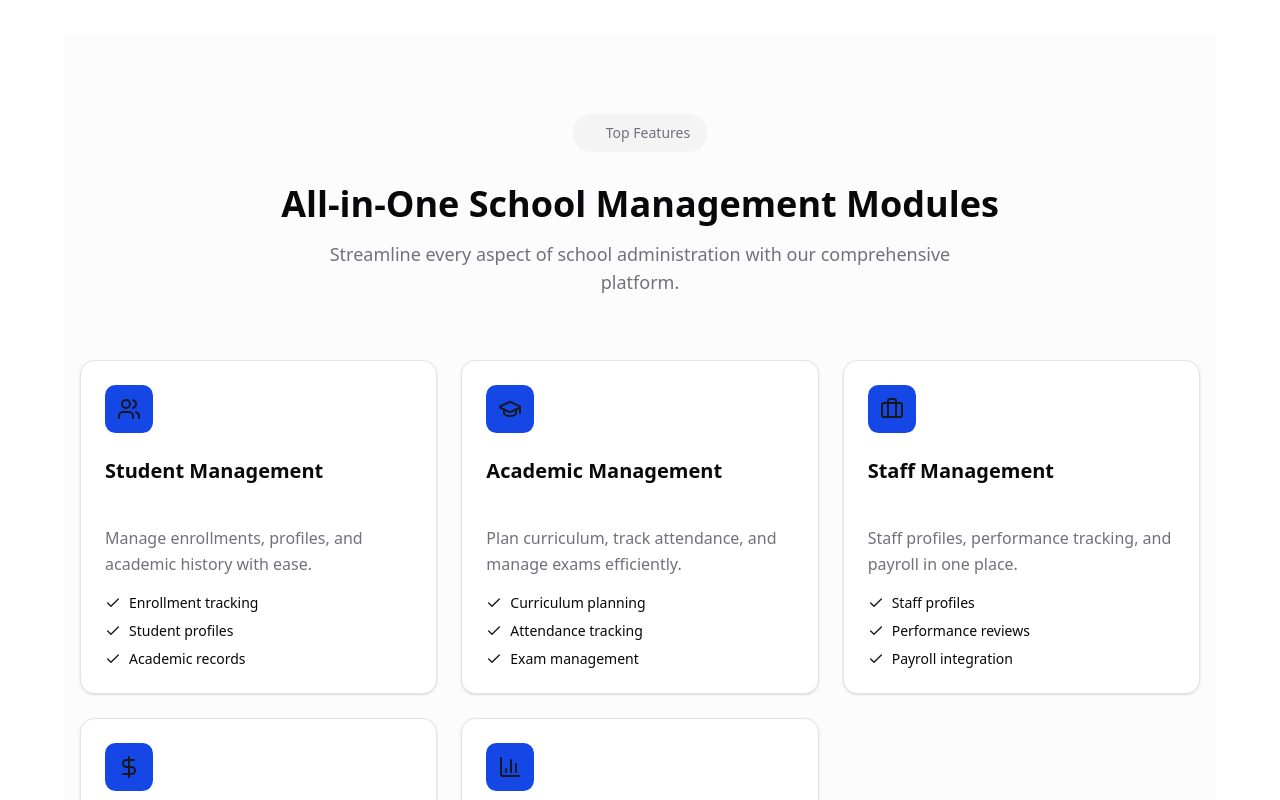
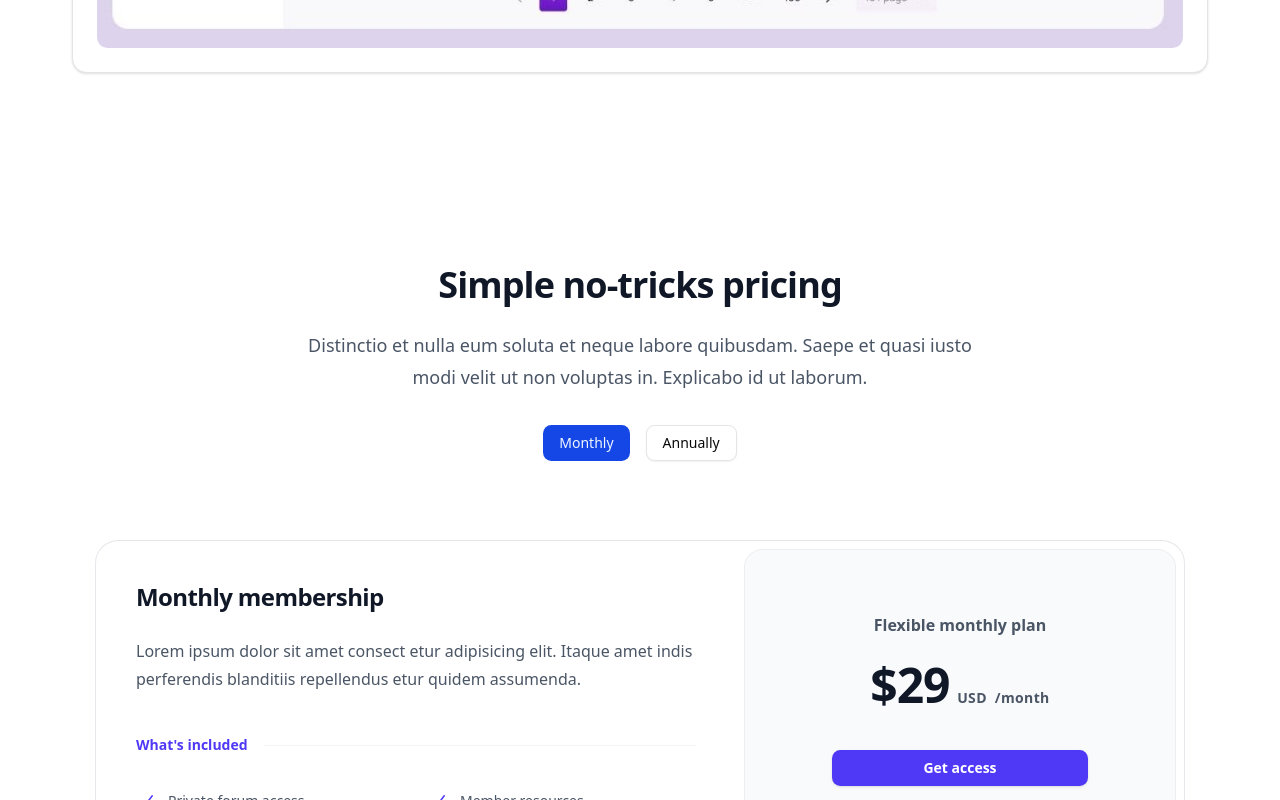
Before and after one commit to a10group/sisn, a Next.js app: page / in a window 1280 px wide. Shown: the part 2000-2800 px from the top of the page. Built offline with nearby package versions, Linux system fonts and the light colour scheme.

Commit message:
Update to home page

```diff
--- a/app/(public)/layout.tsx
+++ b/app/(public)/layout.tsx
@@ -1,11 +1,13 @@
 import React, { ReactNode } from "react";
 import SiteHeader from "@/components/site-header";
+import SiteFooter from "@/components/frontend/site-footer";
 
 const DashboardLayout = ({ children }: { children: ReactNode }) => {
   return (
     <div>
       <SiteHeader />
       {children}
+      <SiteFooter />
     </div>
   );
 };
--- a/app/(public)/page.tsx
+++ b/app/(public)/page.tsx
@@ -3,7 +3,7 @@ import { HeroSection } from "@/components/frontend/hero-section";
 import LogoCloud from "@/components/frontend/logoCloud";
 import { DashboardPreview } from "@/components/frontend/dashboard-preview";
 import { FeaturesSection } from "@/components/frontend/features-section";
-import SiteFooter from "@/components/frontend/site-footer";
+import Pricing from "@/components/frontend/pricing";
 
 const Page = () => {
   return (
@@ -11,8 +11,8 @@ const Page = () => {
       <HeroSection />
       <LogoCloud />
       <DashboardPreview />
+      <Pricing />
       <FeaturesSection />
-      <SiteFooter />
     </main>
   );
 };
--- a/components/frontend/hero-section.tsx
+++ b/components/frontend/hero-section.tsx
@@ -1,13 +1,17 @@
 import { Button } from "@/components/ui/button";
 import { ArrowRight } from "lucide-react";
 import SmallTitle from "@/components/frontend/small-title";
+import { StarIcon } from "@/icons/title";
 
 export function HeroSection() {
   return (
-    <section className="relative min-h-[80vh] flex items-center justify-center bg-background px-4">
-      <div className="max-w-3xl mx-auto text-center">
+    <section className="relative min-h-screen flex items-center justify-center bg-muted-foreground px-4">
+      <div className="max-w-3xl mx-auto text-center bg-muted-foreground">
         {/* Badge */}
-        <SmallTitle title="Welcome to SISN" />
+        <SmallTitle
+          title="Welcome to SISN"
+          icon={<StarIcon className="h-4 w-4 text-yellow-400" />}
+        />
 
         {/* Main Headline */}
         <h1 className="text-4xl md:text-5xl lg:text-6xl font-bold tracking-tight text-foreground mb-6 text-balance">
--- /dev/null
+++ b/components/frontend/pricing.tsx
@@ -0,0 +1,155 @@
+"use client";
+
+import React, { useState } from "react";
+import { Button } from "@/components/ui/button";
+
+export default function Pricing() {
+  const [isAnnual, setIsAnnual] = useState(false);
+
+  const monthlyPrice = 29;
+  const annualPrice = 349;
+
+  return (
+    <div className="bg-white py-24 sm:py-32">
+      <div className="mx-auto max-w-7xl px-6 lg:px-8">
+        <div className="mx-auto max-w-2xl sm:text-center">
+          <h2 className="text-3xl font-bold tracking-tight text-gray-900 sm:text-4xl">
+            Simple no-tricks pricing
+          </h2>
+          <p className="mt-6 text-lg leading-8 text-gray-600">
+            Distinctio et nulla eum soluta et neque labore quibusdam. Saepe et
+            quasi iusto modi velit ut non voluptas in. Explicabo id ut laborum.
+          </p>
+        </div>
+        <div className="mx-auto mt-8 flex justify-center space-x-4">
+          <Button
+            variant={isAnnual ? "outline" : "default"}
+            onClick={() => setIsAnnual(false)}
+          >
+            Monthly
+          </Button>
+          <Button
+            variant={isAnnual ? "default" : "outline"}
+            onClick={() => setIsAnnual(true)}
+          >
+            Annually
+          </Button>
+        </div>
+        <div className="mx-auto mt-16 max-w-2xl rounded-3xl ring-1 ring-gray-200 sm:mt-20 lg:mx-0 lg:flex lg:max-w-none">
+          <div className="p-8 sm:p-10 lg:flex-auto">
+            <h3 className="text-2xl font-bold tracking-tight text-gray-900">
+              {isAnnual ? "Annual" : "Monthly"} membership
+            </h3>
+            <p className="mt-6 text-base leading-7 text-gray-600">
+              Lorem ipsum dolor sit amet consect etur adipisicing elit. Itaque
+              amet indis perferendis blanditiis repellendus etur quidem
+              assumenda.
+            </p>
+            <div className="mt-10 flex items-center gap-x-4">
+              <h4 className="flex-none text-sm font-semibold leading-6 text-indigo-600">
+                What's included
+              </h4>
+              <div className="h-px flex-auto bg-gray-100"></div>
+            </div>
+            <ul
+              role="list"
+              className="mt-8 grid grid-cols-1 gap-4 text-sm leading-6 text-gray-600 sm:grid-cols-2 sm:gap-6"
+            >
+              <li className="flex gap-x-3">
+                <svg
+                  className="h-6 w-5 flex-none text-indigo-600"
+                  viewBox="0 0 20 20"
+                  fill="currentColor"
+                  aria-hidden="true"
+                >
+                  <path
+                    fillRule="evenodd"
+                    d="M16.704 4.153a.75.75 0 01.143 1.052l-8 10.5a.75.75 0 01-1.127.075l-4.5-4.5a.75.75 0 011.06-1.06l3.894 3.893 7.48-9.817a.75.75 0 011.05-.143z"
+                    clipRule="evenodd"
+                  />
+                </svg>
+                Private forum access
+              </li>
+              <li className="flex gap-x-3">
+                <svg
+                  className="h-6 w-5 flex-none text-indigo-600"
+                  viewBox="0 0 20 20"
+                  fill="currentColor"
+                  aria-hidden="true"
+                >
+                  <path
+                    fillRule="evenodd"
+                    d="M16.704 4.153a.75.75 0 01.143 1.052l-8 10.5a.75.75 0 01-1.127.075l-4.5-4.5a.75.75 0 011.06-1.06l3.894 3.893 7.48-9.817a.75.75 0 011.05-.143z"
+                    clipRule="evenodd"
+                  />
+                </svg>
+                Member resources
+              </li>
+              <li className="flex gap-x-3">
+                <svg
+                  className="h-6 w-5 flex-none text-indigo-600"
+                  viewBox="0 0 20 20"
+                  fill="currentColor"
+                  aria-hidden="true"
+                >
+                  <path
+                    fillRule="evenodd"
+                    d="M16.704 4.153a.75.75 0 01.143 1.052l-8 10.5a.75.75 0 01-1.127.075l-4.5-4.5a.75.75 0 011.06-1.06l3.894 3.893 7.48-9.817a.75.75 0 011.05-.143z"
+                    clipRule="evenodd"
+                  />
+                </svg>
+                Entry to annual conference
+              </li>
+              <li className="flex gap-x-3">
+                <svg
+                  className="h-6 w-5 flex-none text-indigo-600"
+                  viewBox="0 0 20 20"
+                  fill="currentColor"
+                  aria-hidden="true"
+                >
+                  <path
+                    fillRule="evenodd"
+                    d="M16.704 4.153a.75.75 0 01.143 1.052l-8 10.5a.75.75 0 01-1.127.075l-4.5-4.5a.75.75 0 011.06-1.06l3.894 3.893 7.48-9.817a.75.75 0 011.05-.143z"
+                    clipRule="evenodd"
+                  />
+                </svg>
+                Official member t-shirt
+              </li>
+            </ul>
+          </div>
+          <div className="-mt-2 p-2 lg:mt-0 lg:w-full lg:max-w-md lg:flex-shrink-0">
+            <div className="rounded-2xl bg-gray-50 py-10 text-center ring-1 ring-inset ring-gray-900/5 lg:flex lg:flex-col lg:justify-center lg:py-16">
+              <div className="mx-auto max-w-xs px-8">
+                <p className="text-base font-semibold text-gray-600">
+                  {isAnnual ? "Pay yearly, save more" : "Flexible monthly plan"}
+                </p>
+                <p className="mt-6 flex items-baseline justify-center gap-x-2">
+                  <span className="text-5xl font-bold tracking-tight text-gray-900">
+                    ${isAnnual ? annualPrice : monthlyPrice}
+                  </span>
+                  <span className="text-sm font-semibold leading-6 tracking-wide text-gray-600">
+                    USD
+                  </span>
+                  {!isAnnual && (
+                    <span className="text-sm font-semibold leading-6 tracking-wide text-gray-600">
+                      /month
+                    </span>
+                  )}
+                </p>
+                <a
+                  href="#"
+                  className="mt-10 block w-full rounded-md bg-indigo-600 px-3 py-2 text-center text-sm font-semibold text-white shadow-sm hover:bg-indigo-500 focus-visible:outline focus-visible:outline-2 focus-visible:outline-offset-2 focus-visible:outline-indigo-600"
+                >
+                  Get access
+                </a>
+                <p className="mt-6 text-xs leading-5 text-gray-600">
+                  Invoices and receipts available for easy company reimbursement
+                </p>
+              </div>
+            </div>
+          </div>
+        </div>
+      </div>
+    </div>
+  );
+}
--- a/components/logo.tsx
+++ b/components/logo.tsx
@@ -1,8 +1,10 @@
 import React from "react";
 import Link from "next/link";
 import { GraduationCap } from "lucide-react";
+import { LogoVariantProps } from "@/types";
 
-const Logo = () => {
+const Logo = ({ variant = "light" }: LogoVariantProps) => {
+  if (variant === "light") {
     return (
       <div>
         <Link href={"/"} className="flex items-center space-x-2">
@@ -15,5 +17,19 @@ const Logo = () => {
         </Link>
       </div>
     );
+  } else {
+    return (
+      <div>
+        <Link href={"/"} className="flex items-center space-x-2">
+          <div className="bg-white rounded-full p-1">
+            <span className="text-primary font-bold text-xl">
+              <GraduationCap />
+            </span>
+          </div>
+          <span className="font-bold text-xl text-white">SISN</span>
+        </Link>
+      </div>
+    );
+  }
 };
 export default Logo;
--- a/components/site-header.tsx
+++ b/components/site-header.tsx
@@ -130,7 +130,7 @@ export default function SiteHeader() {
 
   return (
     <div className="h-fit">
-      <header className="sticky max-full top-0 z-50 border-b bg-background/95 backdrop-blur supports-[backdrop-filter]:bg-background/60">
+      <header className="fixed w-full top-0 z-50 border-b bg-background/95 backdrop-blur supports-[backdrop-filter]:bg-background/60">
         <div className="container max-w-6xl mx-auto flex h-14 items-center justify-between px-3">
           <div className="flex items-center space-x-4">
             <Logo />
--- a/icons/title.ts
+++ b/icons/title.ts
@@ -0,0 +1 @@
+export { BsStars as StarIcon } from "react-icons/bs";
--- a/types/index.ts
+++ b/types/index.ts
@@ -2,3 +2,7 @@ export type SmallTitleProps = {
   title: string;
   icon?: React.ReactNode;
 };
+
+export type LogoVariantProps = {
+  variant?: "dark" | "light";
+};
```
Also changed, not shown: components/frontend/features-section.tsx (+5 -4 lines), components/frontend/site-footer.tsx (+30 -40 lines). Lines whose indentation alone changed are shown as unchanged.
